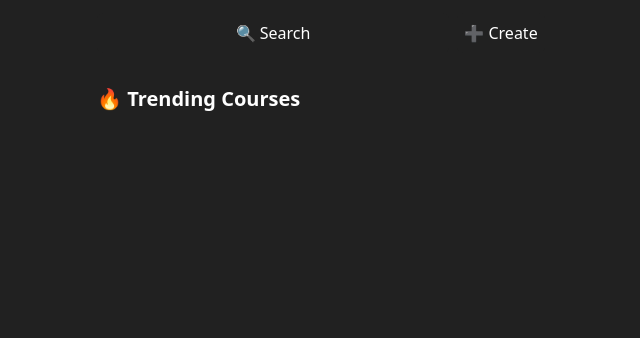
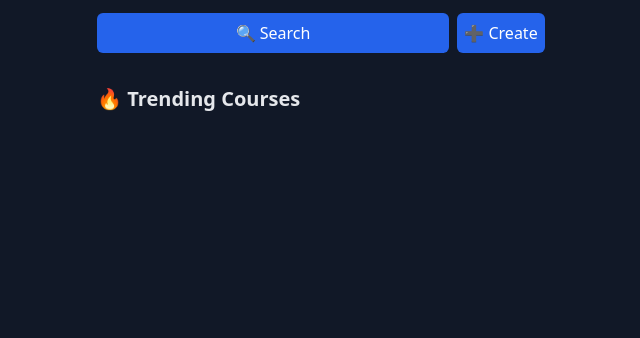
Before and after one commit to alXanderE/project-null, a plain HTML site: page templates/index.html in a window 1280 px wide. Shown: the part 462-800 px from the top of the page, without its empty margins (319-959 px from the left). Drawn offline with nearby package versions, Linux system fonts and the light colour scheme; no server answers.

```diff
--- a/templates/index.html
+++ b/templates/index.html
@@ -5,15 +5,7 @@
   <meta name="viewport" content="width=device-width, initial-scale=1.0" />
   <meta name="viewport" content="width=device-width, initial-scale=1.0">
     <meta name="color-scheme" content="dark">
-    <style>
-        .dark-mode, .dark-mode * {
-            background-color: #212121 !important;
-            color: #ffffff !important;
-        }
-    </style>
-    <script>
-        document.documentElement.classList.add('dark-mode');
-    </script>
+
   <title>Share the Course</title>
   <script src="https://cdn.tailwindcss.com"></script>
 </head>
@@ -76,7 +68,7 @@
 
       data.forEach(course => {
         const card = document.createElement('div');
-        card.className = "min-w-[200px] bg-white dark:bg-gray-800 rounded-lg shadow p-4 flex-shrink-0 cursor-pointer hover:bg-gray-100 dark:hover:bg-gray-700 transition";
+        card.className = "min-w-[200px] dark bg-gray-800 rounded-lg shadow p-4 flex-shrink-0 cursor-pointer hover:bg-gray-100 dark:hover:bg-gray-700 transition";
         card.innerHTML = `
           <h3 class="text-lg font-bold">${course.title}</h3>
         `;
```
